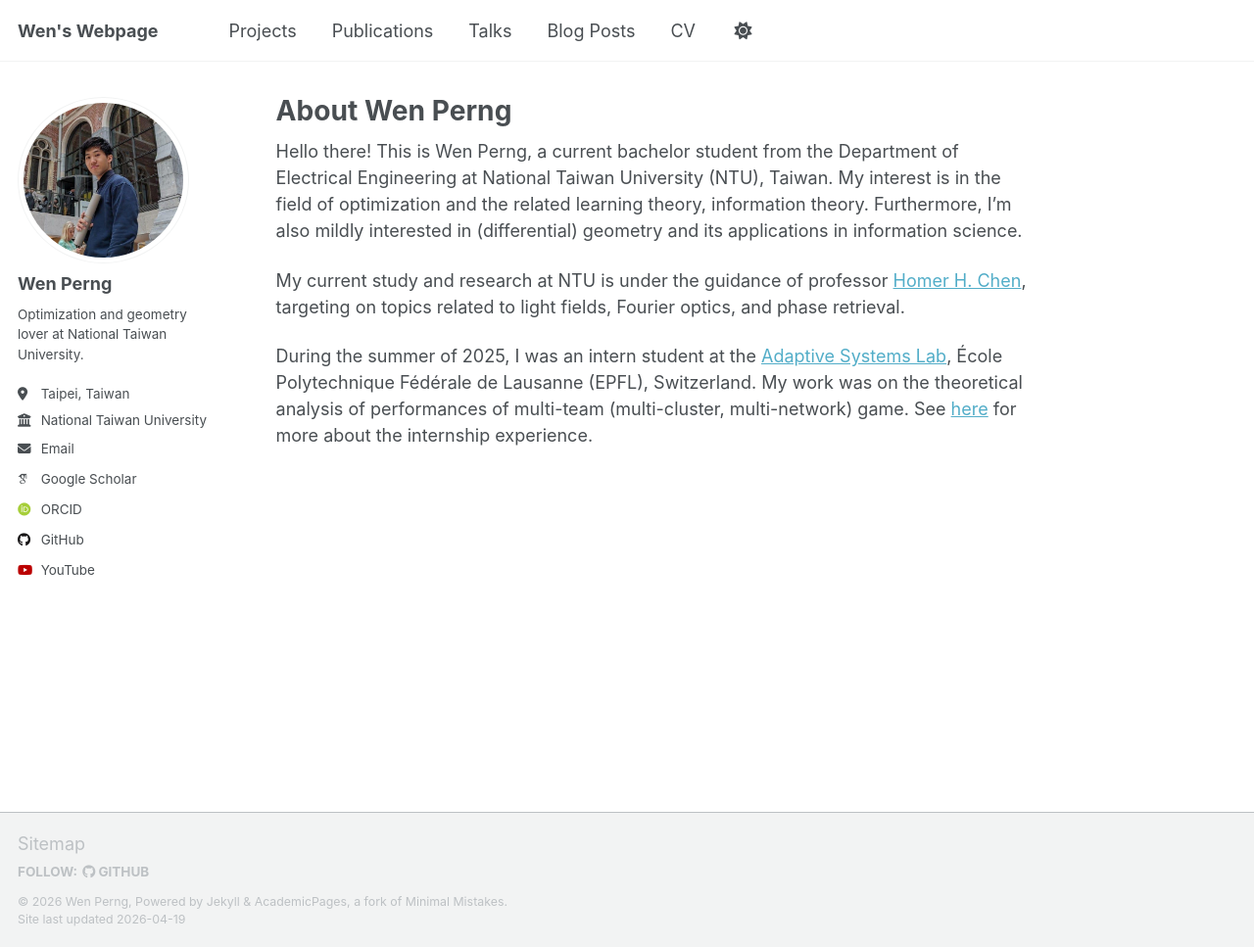
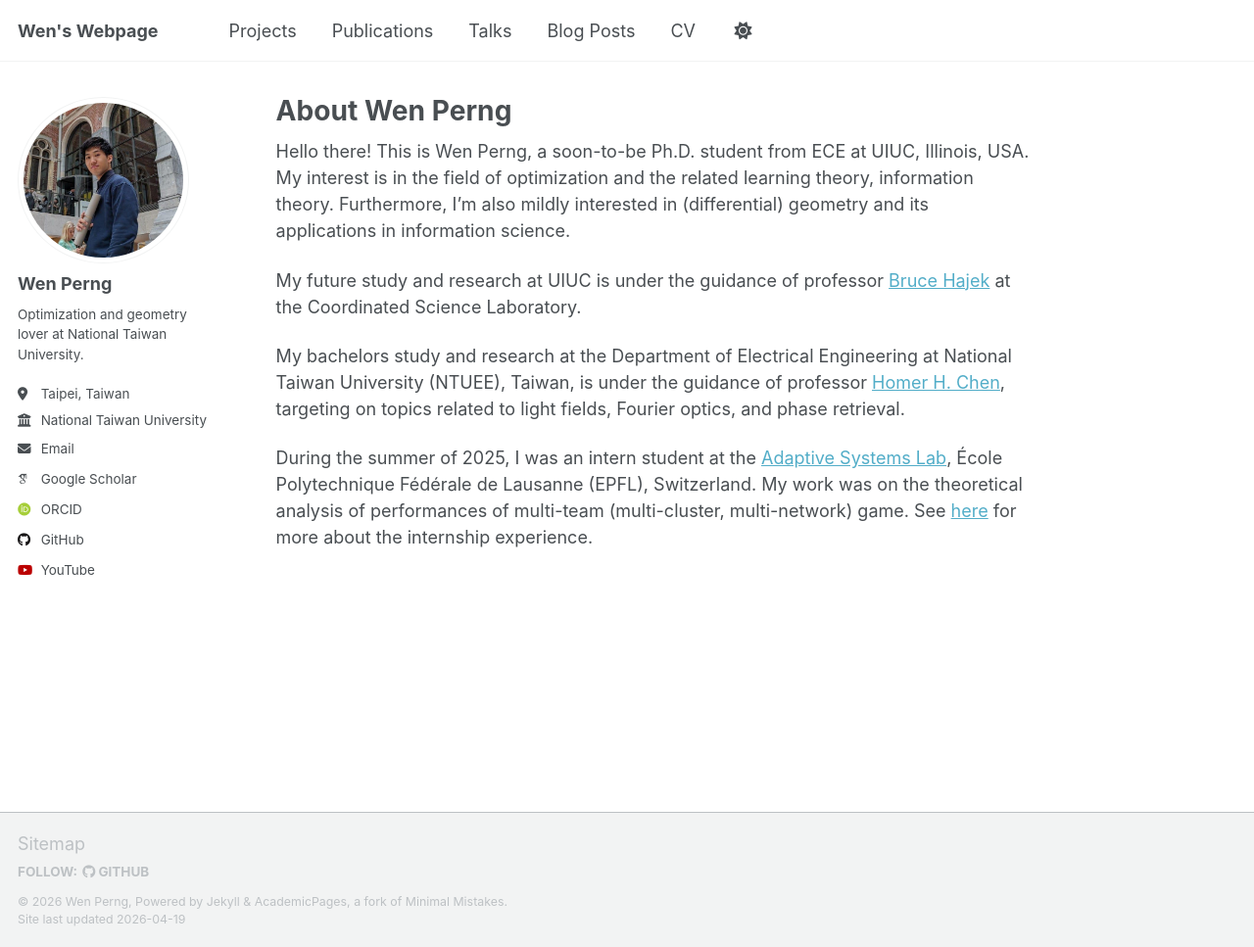
Before and after one commit to WenPerng/WenPerng.github.io, a Jekyll site: the page built from _pages/about.md, in a window 1280 px wide and 967 px high. Shown: the whole window at 98% size. Built offline with Jekyll 4.4.1, drawn with Linux system fonts in a browser that asks for light colours; some web fonts are replaced; a script that is not in the unit is left out.

Commit message:
update data to Ph.D. at UIUC

```diff
--- a/_config.yml
+++ b/_config.yml
@@ -29,7 +29,7 @@ author:
   location         : "Taipei, Taiwan"
   employer         : "National Taiwan University"
   uri              : # URL
-  email            : "b10901042@ntu.edu.tw"
+  email            : "wperng2@illinois.edu"
 
   # Academic websites
   academia         : # URL
--- a/_pages/about.md
+++ b/_pages/about.md
@@ -7,8 +7,10 @@ redirect_from:
   - /about.html
 ---
 
-Hello there! This is Wen Perng, a current bachelor student from the Department of Electrical Engineering at National Taiwan University (NTU), Taiwan. My interest is in the field of optimization and the related learning theory, information theory. Furthermore, I'm also mildly interested in (differential) geometry and its applications in information science.
+Hello there! This is Wen Perng, a soon-to-be Ph.D. student from ECE at UIUC, Illinois, USA. My interest is in the field of optimization and the related learning theory, information theory. Furthermore, I'm also mildly interested in (differential) geometry and its applications in information science.
 
-My current study and research at NTU is under the guidance of professor [Homer H. Chen](https://scholar.google.com/citations?user=FhmQz0MAAAAJ&hl=en), targeting on topics related to light fields, Fourier optics, and phase retrieval.
+My future study and research at UIUC is under the guidance of professor [Bruce Hajek](https://hajek.ece.illinois.edu/) at the Coordinated Science Laboratory.
+
+My bachelors study and research at the Department of Electrical Engineering at National Taiwan University (NTUEE), Taiwan, is under the guidance of professor [Homer H. Chen](https://scholar.google.com/citations?user=FhmQz0MAAAAJ&hl=en), targeting on topics related to light fields, Fourier optics, and phase retrieval.
 
 During the summer of 2025, I was an intern student at the [Adaptive Systems Lab](https://asl.epfl.ch/), École Polytechnique Fédérale de Lausanne (EPFL), Switzerland. My work was on the theoretical analysis of performances of multi-team (multi-cluster, multi-network) game. See [here](/posts/miscellaneous/EPFL-E3-internship) for more about the internship experience.
```
